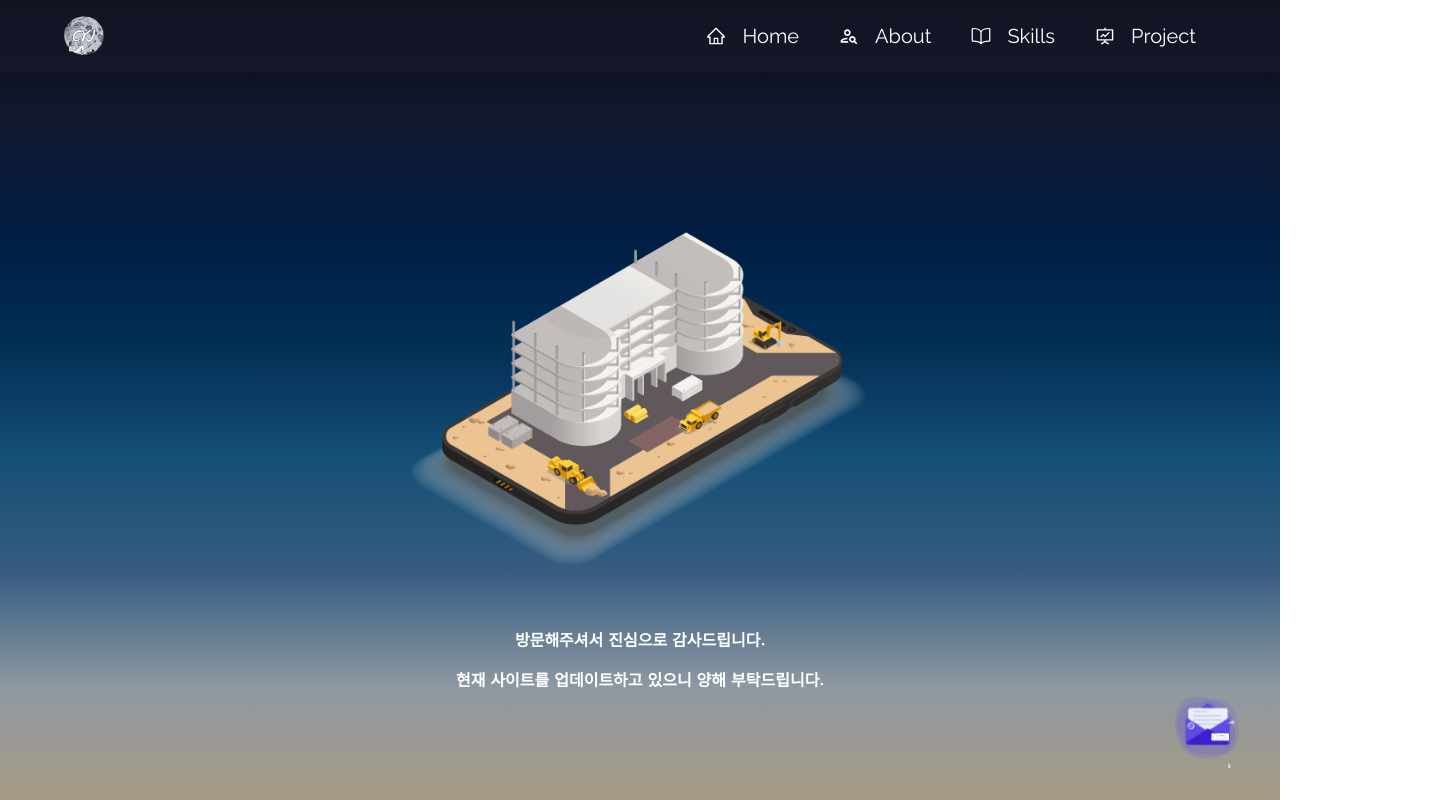
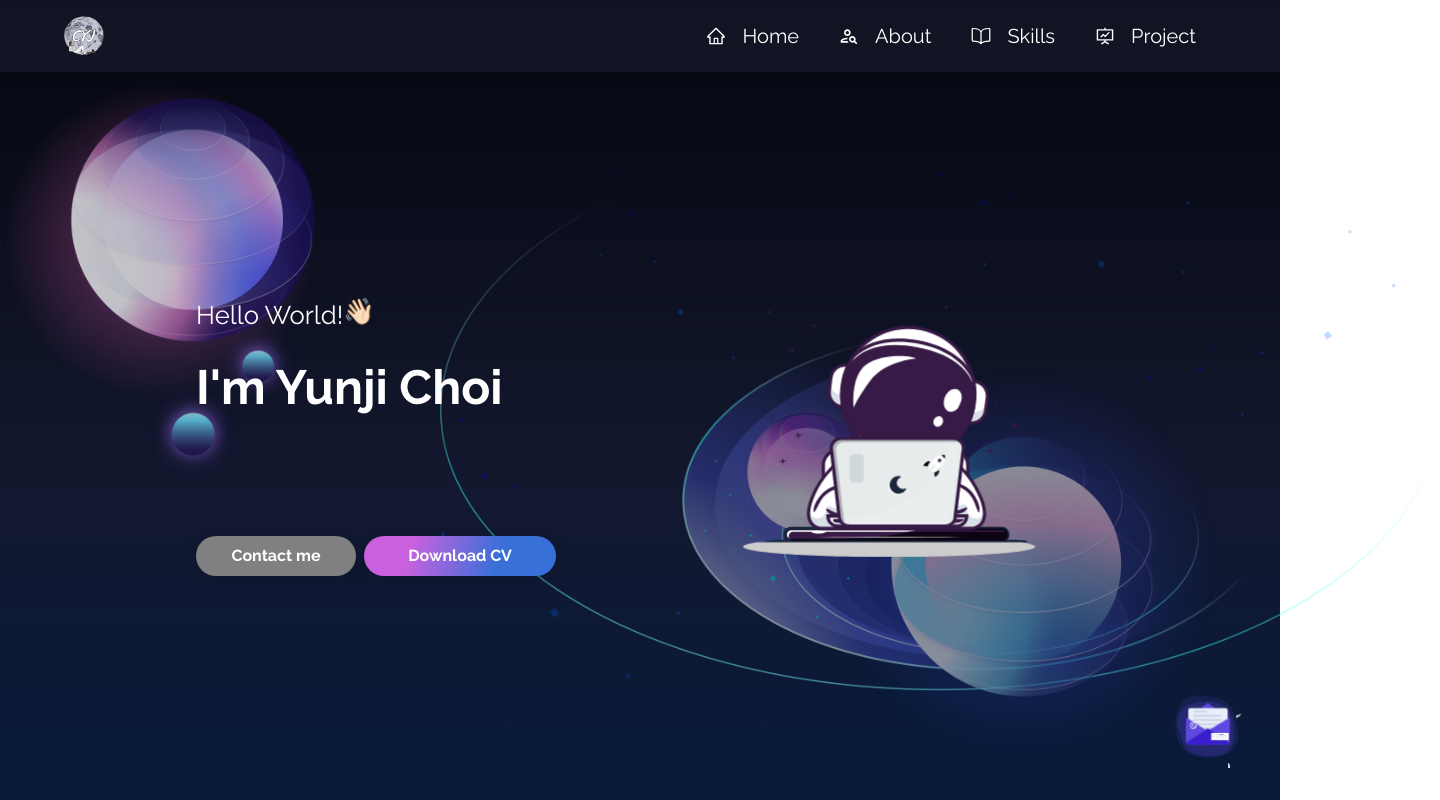
Before and after one commit to yunjichoi9151/Bluemoon_Project, a React app: page / in a window 1280 px wide. Shown: the top 800 px of the page, 1440 px wide, since content can reach past the window. Built offline with nearby package versions, Linux system fonts and the light colour scheme.

Commit message:
🎯 Fix: Main 수정
1. 전체 내용이 포함되게끔 수정

```diff
--- a/src/pages/Main/index.tsx
+++ b/src/pages/Main/index.tsx
@@ -1,34 +1,20 @@
+import About from '../../components/Home/About';
+import Project from '../../components/Home/Project';
+import Skills from '../../components/Home/Skills';
+import Title from '../../components/Home/Title';
+import Footer from '../../components/common/Footer';
 import * as S from './style';
-import Footer from '../../components/common/Footer';
-import About from '../../components/Home/About';
-import Title from '../../components/Home/Title';
-import Project from '../../components/Home/Project';
-import ScrollDownButton from '../../components/Board/ScrollDownButton';
-import Particle from '../../components/common/Particles';
-import NavBar from '../../components/common/NavBar';
-import Construction from '../../../public/Animation/Construction.json';
-import { useLottie } from 'lottie-react';
 
 const MainPage = () => {
-  const options = {
-    animationData: Construction,
-    loop: true,
-  };
-  const { View } = useLottie(options);
   return (
     <>
       <S.AllWrap>
-        <S.MiddleWrap>{View}</S.MiddleWrap>
-        <S.Text>방문해주셔서 진심으로 감사드립니다.</S.Text>
-        <S.Text>현재 사이트를 업데이트하고 있으니 양해 부탁드립니다.</S.Text>
-        {/* <NavBar />
         <Title />
         <About />
-        <ScrollDownButton />
-        <Project /> */}
-        <Particle />
+        <Skills />
+        <Project />
+        <Footer />
       </S.AllWrap>
-      {/* <Footer /> */}
     </>
   );
 };
--- a/src/pages/Main/style.ts
+++ b/src/pages/Main/style.ts
@@ -2,7 +2,8 @@ import styled from 'styled-components';
 
 export const AllWrap = styled.div`
   width: 100%;
-  height: calc(var(--vh, 1vh) * 100);
+  height: 100%;
+  /* height: calc(var(--vh, 1vh) * 100); */
   display: flex;
   flex-direction: column;
   /* padding-bottom: 200px; */
```
